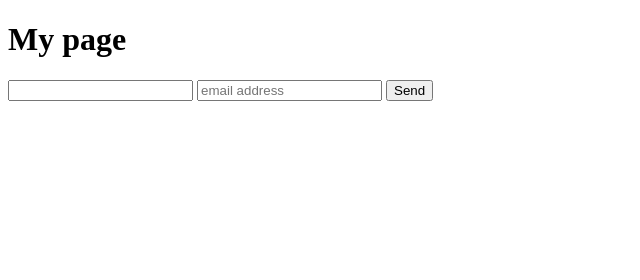
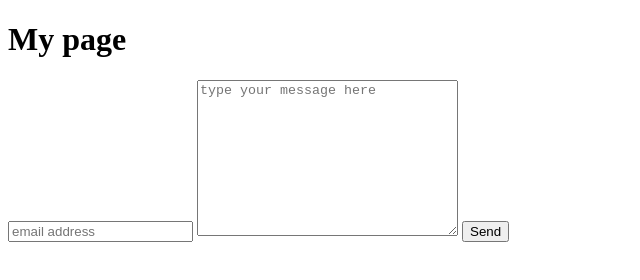
Before and after one commit to estradakev/Data-Visualization, a plain HTML site: page index.html in a window 1280 px wide. Shown: the whole page, without its empty margins (0-640 px from the left). Drawn offline with Linux system fonts and the light colour scheme.

Commit message:
added message area

```diff
--- a/index.html
+++ b/index.html
@@ -8,8 +8,9 @@
     <h1>My page</h1>
     <div action="https://formsubmit.co/kevin530@protonmail.com" method="POST">
       <input type="hidden" name="_subject" value="New submission!">
-      <input type="text" name="name" required>
       <input type="text" name="email" placeholder="email address" required>
+      <input type="hidden" name="_next" value="https://estradakev.github.io/estradak.github.io/">
+      <textarea name="message" type="text" id="" cols="30" rows="10" placeholder="type your message here"></textarea>
       <button type="submit">Send</button>
   </div>
   </body>
```
